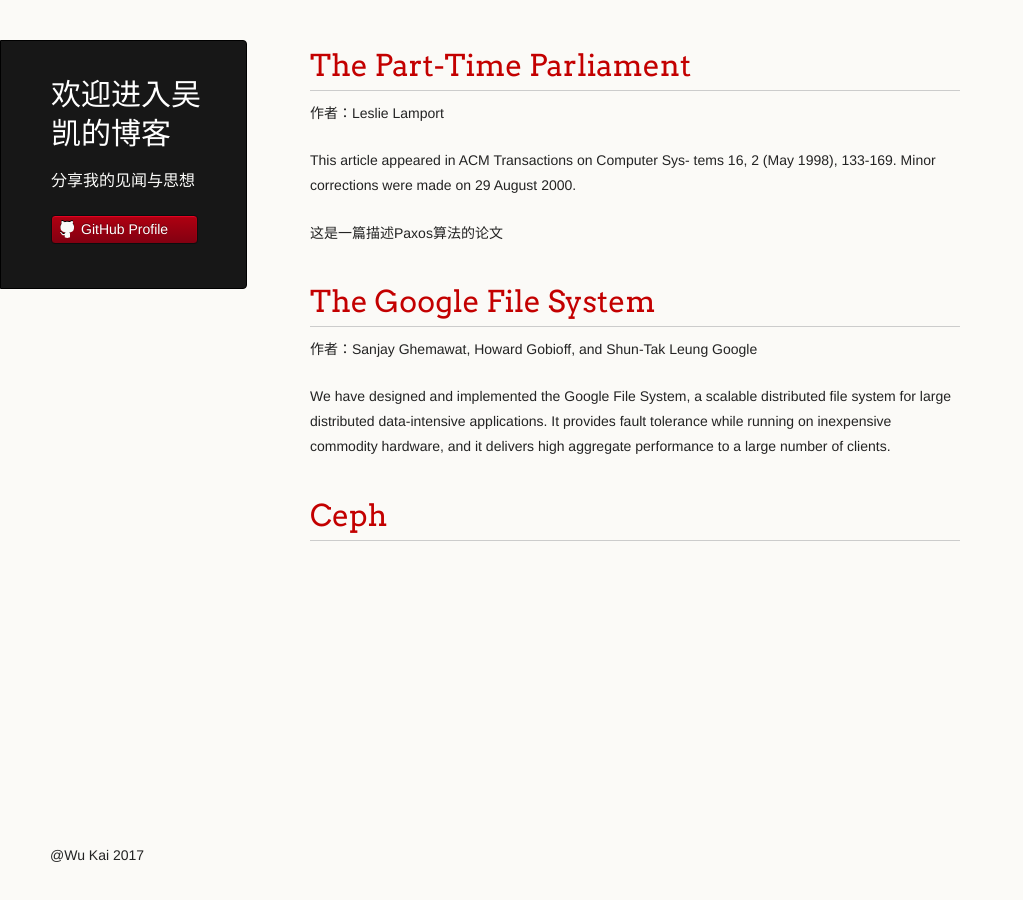
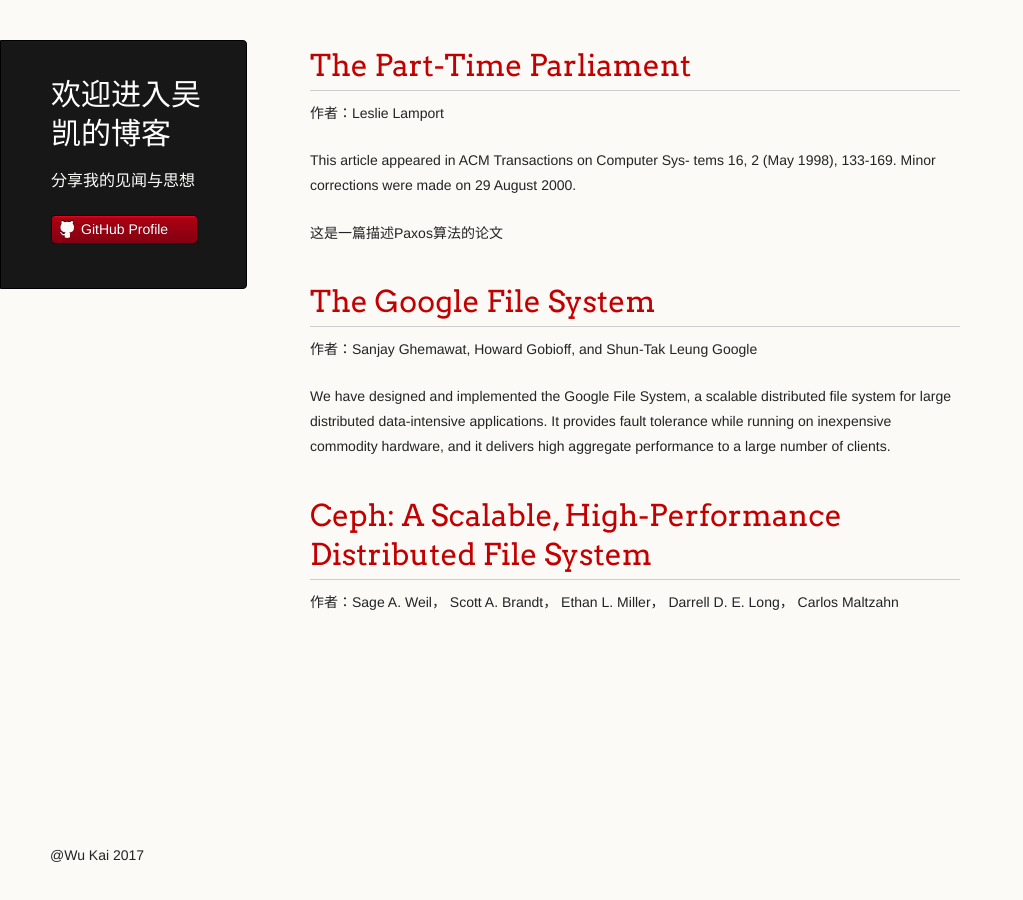
Before and after one commit to 90wukai/90wukai.github.io, a Jekyll site: the page built from index.md, in a window 1280 px wide. Shown: the whole page, without its empty margins (0-1023 px from the left). Built offline with Jekyll 4.4.1, drawn with Linux system fonts in a browser that asks for light colours; our own code applies the rules of GitHub Pages for plain Markdown files.

Commit message:
Update index.md

```diff
--- a/index.md
+++ b/index.md
@@ -17,4 +17,6 @@ Google
 
 We have designed and implemented the Google File System, a scalable distributed file system for large distributed data-intensive applications. It provides fault tolerance while running on inexpensive commodity hardware, and it delivers high aggregate performance to a large number of clients.
 
-# [](#header-1)[Ceph](articles/ceph)
+# [](#header-1)[Ceph: A Scalable, High-Performance Distributed File System](articles/ceph)
+
+作者：Sage A. Weil， Scott A. Brandt， Ethan L. Miller， Darrell D. E. Long， Carlos Maltzahn
```
